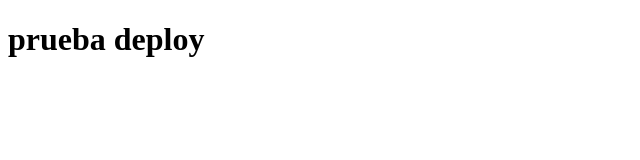
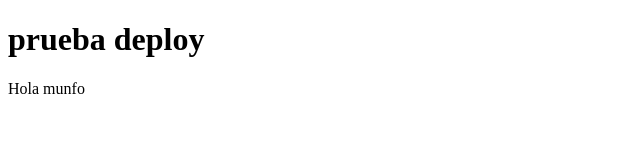
Before and after one commit to coronelsmith/blog-universidad, a plain HTML site: page index.html in a window 1280 px wide. Shown: the full height of the page, 0-640 px from the left. Drawn offline with Linux system fonts and the light colour scheme.

Commit message:
hola mundo

```diff
--- a/index.html
+++ b/index.html
@@ -6,5 +6,6 @@
   </head>
   <body>
     <h1>prueba deploy</h1>
+    <p>Hola munfo</p>
   </body>
 </html>
```
